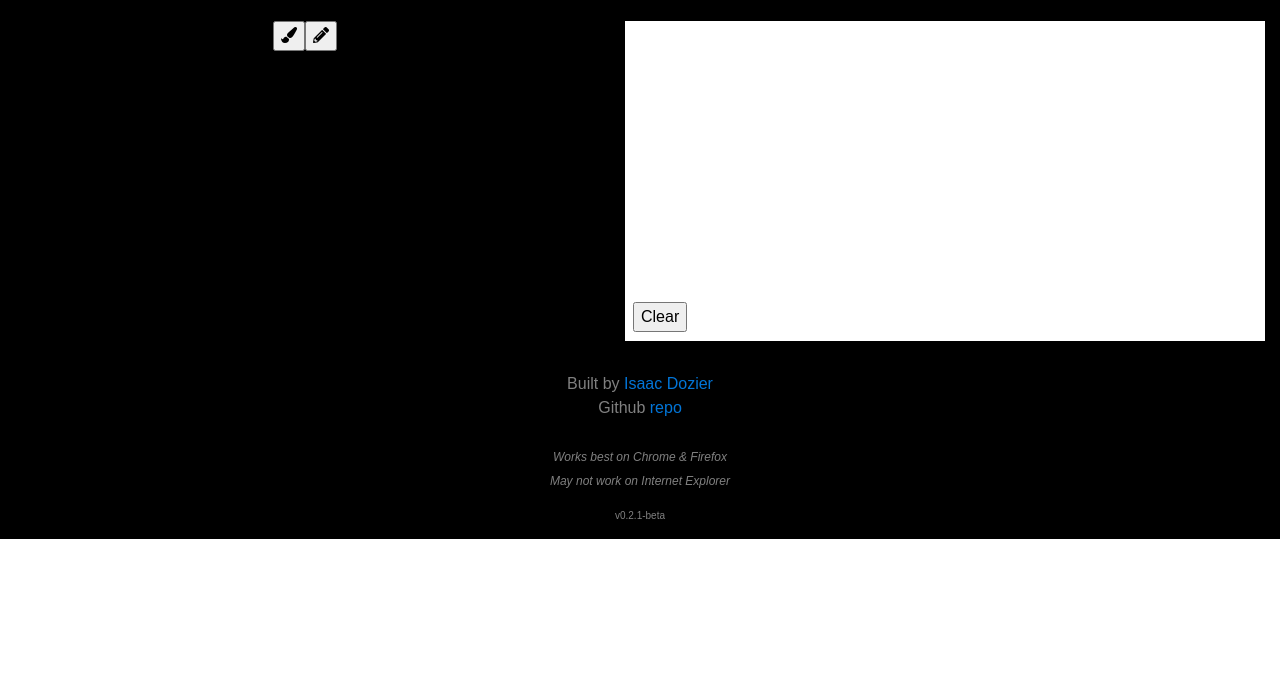
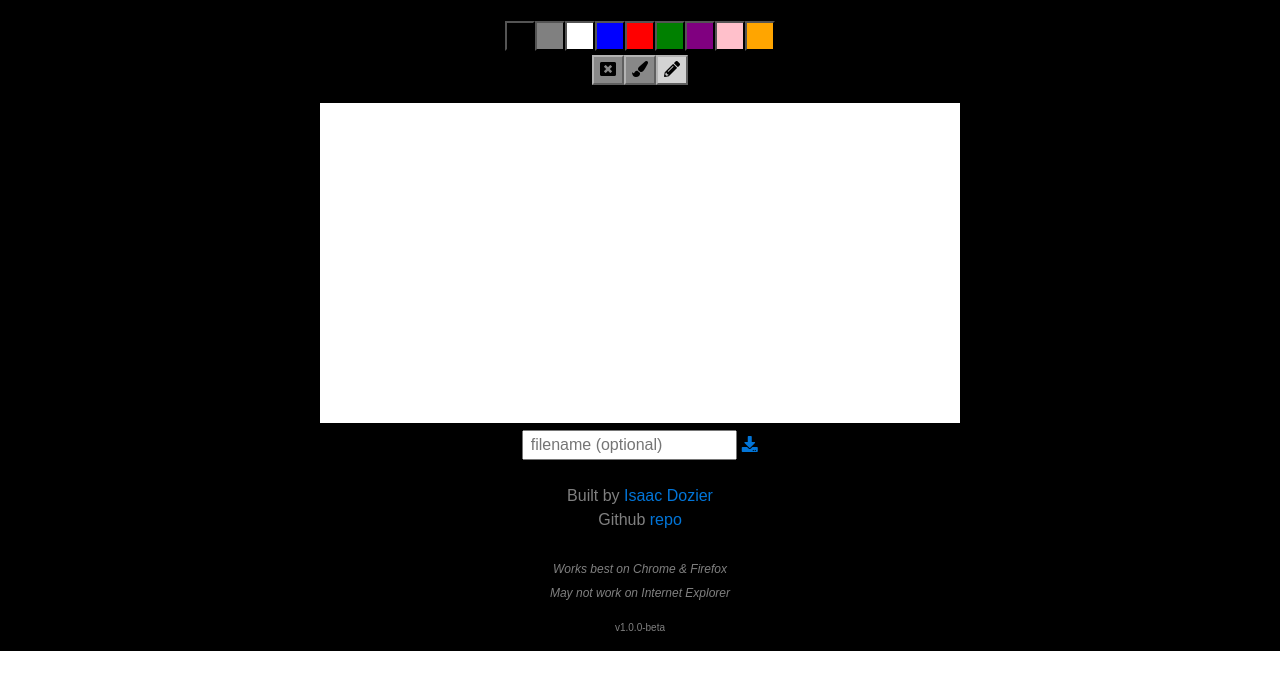
Before and after one commit to isaacdozier/drawing-app, a plain HTML site: page index.html in a window 1280 px wide. Shown: the part 47-736 px from the top of the page. Drawn offline with nearby package versions, Linux system fonts and the light colour scheme.

Commit message:
v1.0.0-beta: Add Color choices. Add Tools. Move 'clear' button. Add dowload options. Fix drawing issues and stability.

```diff
--- a/index.html
+++ b/index.html
@@ -31,10 +31,18 @@
 			</div>
 
 			<div id="inner" class="row">
-				<div id="tool" class="col"></div>
-				<div id="canvas" class="col draw">
-					<button id="clear">Clear</button>
+				<div id="color"  class="col-lg-12"></div>
+				<div id="tool"   class="col-lg-12"></div>
+				<div id="canvas" class="col-lg-12 draw">
 					<canvas onmousemove="refresh(event)" id="draw"></canvas>
+
+
+				</div>
+				<div class="col-lg-12">
+					<input placeholder=" filename (optional)" type="text" id="fileName" />
+					<a href="#" id="download" title="Download Drawing">
+						<i class="fa fa-download"></i>
+					</a>
 				</div>
 			</div>
 
@@ -54,7 +62,7 @@
 
 			<div class="row foot">
 				<div class="col">
-					<p>v0.2.1-beta</p>
+					<p>v1.0.0-beta</p>
 				</div>
 			</div>
 		</div>
--- a/src.js
+++ b/src.js
@@ -1,46 +1,82 @@
 //Build Toolbar
+var curTool = "pencil"
+
 var tools = [
     {
-        name:"paint-brush"
+        name:"clear",
+        icon:"window-close",
+        info: "Clear Canvas",
+        action: function(){
+                    ctx.clearRect(0,0,640,320);
+                }
     },
     {
-        name:"pencil-alt"
+        name:"paint-brush",
+        icon:"paint-brush",
+        info: "Thick Line",
+        action: function(){
+                    curTool = this.id
+                    ctx.lineWidth=5;
+                    highlightTool(this)
+                    resetTools(this)
+                }
+    },
+    {
+        name:"pencil",
+        icon:"pencil-alt",
+        info: "Thin Line",
+        action: function(){
+                    curTool = this.id
+
+                    ctx.lineWidth=1;
+                    highlightTool(this)
+                    resetTools(this)
+
+                }
     }
-    //{
-    //    name:"square"
-    //}
 ]
 
 document.getElementById('tool').innerHTML = btns(tools)
+//toolbar tool variables
+document.getElementById('clear').onclick       = tools[0].action
+document.getElementById('paint-brush').onclick = tools[1].action
+document.getElementById('pencil').onclick      = tools[2].action
 
 function btns(t){
 var tmp = ''
     for (var i = 0; i < t.length; i++) {
         if(tmp === ''){
-            tmp = '<button id="' + t[i].name + '"><i class="fa fa-' + t[i].name + '"></i></button>'
+            tmp = '<button style="background-color:#888888;border-color:#b3b3b3" title="' + t[i].info + '" id="' + t[i].name + '"><i class="fa fa-' + t[i].icon + '"></i></button>'
         } else {
-            tmp = tmp + '<button id="' + t[i].name + '"><i class="fa fa-' + t[i].name + '"></i></button>'
+            tmp = tmp
+                + '<button style="background-color:#888888;border-color:#b3b3b3" title="' + t[i].info + '" id="' + t[i].name + '"><i class="fa fa-' + t[i].icon + '"></i></button>'
         }
     }
 return tmp
 }
 
-//toolbar tool variables
-////PAINT BRUSH - THICK LINE
-document.getElementById('paint-brush').onclick = function(){
-    resetTools()
-    ctx.lineWidth=5;
+highlightTool(document.getElementById(curTool))
+
+var userColor = 'black'                        //Default
+var color     = ['black', 'grey', 'white','blue', 'red', 'green', 'purple', 'pink', 'orange'] //Options
+
+document.getElementById('color').innerHTML = colors(color)
+
+function colors(c){
+var tmp = ''
+    for (var i = 0; i < c.length; i++) {
+        if(tmp === ''){
+           tmp = '<button onclick="resetColors(' + c[i] + ')" style="background-color:' + c[i] + '" title="' + c[i] + '" class="colors" id="' + c[i] + '"></button>'
+        } else {
+            tmp = tmp
+                + '<button onclick="resetColors(' + c[i] + ')" style="background-color:' + c[i] + '" title="' + c[i] + '" class="colors" id="' + c[i] + '"></button>'
+        }
+    }
+return tmp
 }
-////PENCIL - THIN LINE
-document.getElementById('pencil-alt').onclick = function(){
-    resetTools()
-    ctx.lineWidth=1;
-}
-////CLEAR CANVAS BUTTON
-document.getElementById('clear').onclick = function(){
-    resetTools()
-    ctx.clearRect(0,0,640,320);
-}
+
+
+//End Buttons Toolbar
 
 //Build Canvas
 var click, squareStart = false
@@ -48,14 +84,11 @@ var offsetX, offsetY, cnt = 0
 var lastX = 0, lastY = 0
 var c = document.getElementById("draw")
 var ctx = c.getContext("2d")
-    ctx.strokeStyle = "#000000"
+    ctx.strokeStyle= "black"
     ctx.fillStyle="white";
     ctx.fillRect(0,0,640,320);
 
-////DRAW BOX
-//document.getElementById('square').onclick = function(){
-//    squareStart = true
-//}
+
 //set canvas dimensions
 document.getElementById('draw').width  = 640
 document.getElementById('draw').height = 320
@@ -77,18 +110,15 @@ function refresh(e) {
     //--Events--
     ////draw line
     if(click){
+
         draw(event)
-
-    ctx.strokeRect(lastX,lastY,coorX(event),coorY(event))
     }
 }
 //Draw -- General
 function draw(e){
-    if(squareStart){
-        drawSquare(coorX(event),coorY(event))
-    } else {
+
        ctx.lineTo(coorX(event),coorY(event))
-    }
+
     ctx.stroke()
 }
 
@@ -112,6 +142,44 @@ function coorY(e){
 function replaceName(name){
     return name.split('-').join('')
 }
-function resetTools(){
-    squareStart = false
+function resetTools(t){
+    for (var i = 0; i < tools.length; i++) {
+       if(tools[i].name !== t.id){
+           document.getElementById(tools[i].name).style.backgroundColor = '#888888'
+           document.getElementById(tools[i].name).style.borderColor = '#b3b3b3'
+           document.getElementById(tools[i].name).style.color = 'black'
+       } else {
+
+       }
+    }
 }
+
+function highlightTool(t){
+    document.getElementById(t.id).style.color = userColor
+    document.getElementById(t.id).style.backgroundColor = "lightGrey"
+}
+
+function resetColors(c){
+    for (var i = 0; i < tools.length; i++) {
+        console.log(c.id)
+        if(tools[i].name === curTool){
+            document.getElementById(tools[i].name).style.color = c.id
+            resetTools(document.getElementById(curTool))
+            userColor = c.id
+            ctx.strokeStyle = c.id
+        }
+    }
+}
+
+function downloadCanvas(link, canvasId, filename) {
+    link.href = document.getElementById(canvasId).toDataURL();
+    link.download = filename;
+}
+
+document.getElementById('download').addEventListener('click', function() {
+    var fileName = document.getElementById('fileName').value
+    if (fileName == null || fileName == "") {
+        fileName = "drawing_app_" + (Math.floor(Math.random() * 1000000) + 1);
+    }
+    downloadCanvas(this, 'draw', fileName);
+}, false);
--- a/style.css
+++ b/style.css
@@ -25,11 +25,9 @@ p{
     min-height: 320px;
 }
 
-#clear{
-    position: absolute;
-    bottom: 8px;
-    margin: 8px;
-    z-index: 99;
+.colors{
+    height: 30px;
+    width: 30px;
 }
 
 #Content {
```
